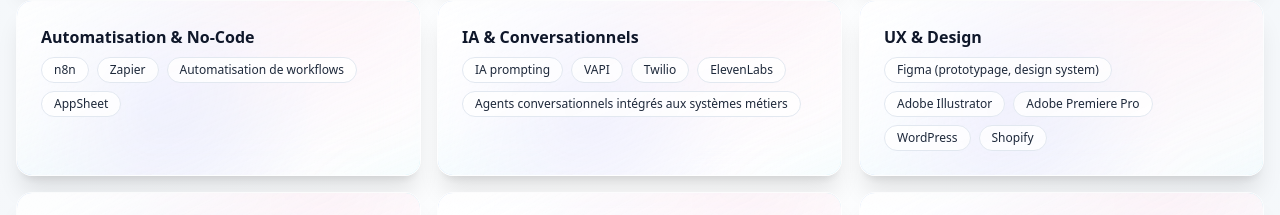
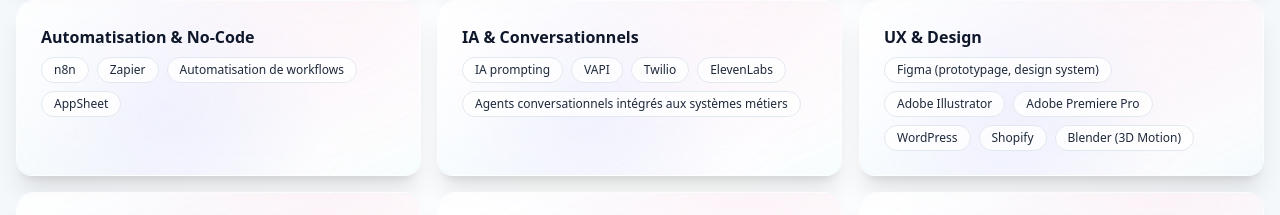
Before and after one commit to taha-mesbahi/taha-portfolio, a React (Vite) app: page / in a window 1280 px wide. Shown: the part 835-1050 px from the top of the page. Built offline with nearby package versions, Linux system fonts and the light colour scheme; no server answers; the database is empty.

Commit message:
Blender added

```diff
--- a/src/App.jsx
+++ b/src/App.jsx
@@ -91,7 +91,8 @@ const skills = {
     "Adobe Illustrator",
     "Adobe Premiere Pro",
     "WordPress",
-    "Shopify"
+    "Shopify",
+    "Blender (3D Motion)"
   ],
   "Cybersécurité & Réseau": [
     "ISO/IEC 27001",
```
